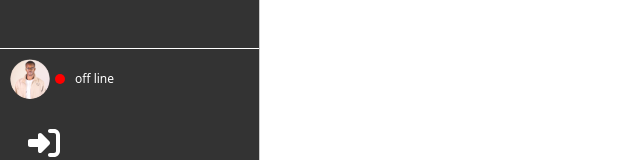
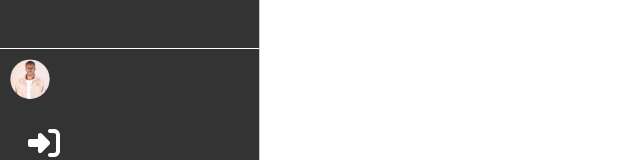
Before and after one commit to elhadji003/ProjetStageFront1, a Next.js app: page /sidebar/Sidebar in a window 1280 px wide. Shown: the part 368-528 px from the top of the page, without its empty margins (0-640 px from the left). Built offline with nearby package versions, Linux system fonts and the light colour scheme.

Commit message:
newcomit

```diff
--- a/src/pages/sidebar/Sidebar.js
+++ b/src/pages/sidebar/Sidebar.js
@@ -27,7 +27,8 @@ const Sidebar = () => {
         router.push('/');
     };
 
-    console.log("Name:", user ? user.name : "User not loaded yet"); // Log pour vérifier le nom de l'utilisateur
+
+    console.log("name:", user);
 
     return (
         <SidebarContainer>
@@ -70,12 +71,12 @@ const Sidebar = () => {
                                     <ProfileImage>
                                         <ProfileAdminImage src={ProfileAdmin} alt='Profile Admin' width={40} height={40} />
                                     </ProfileImage>
-                                    <ProfileTextBas>{user ?
+                                    {/* <ProfileTextBas>{user ?
                                         (<ProfileName> {user.user.name}<OnligneFlex><Onligne></Onligne> en ligne</OnligneFlex></ProfileName>)
                                                     :
                                         (<ProfileName><OnligneFlex><Offligne></Offligne> off line</OnligneFlex></ProfileName>)
                                         }
-                                     </ProfileTextBas>
+                                     </ProfileTextBas> */}
 
 
                                 </ProfileBas>
```
